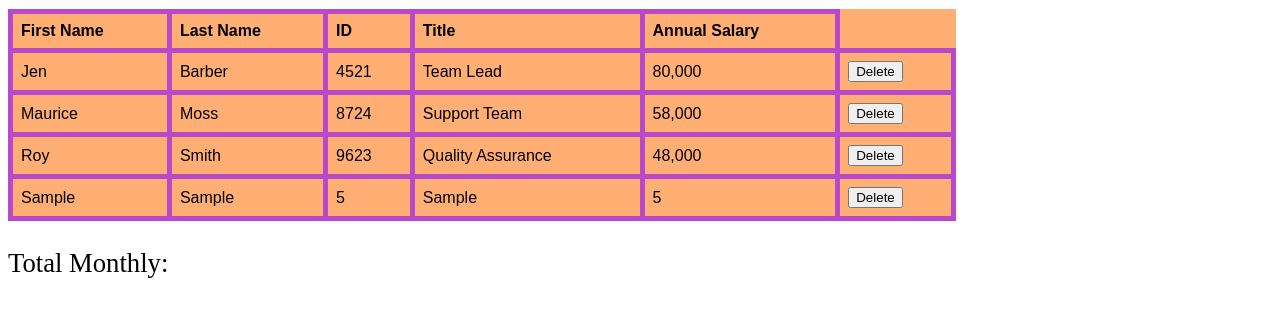
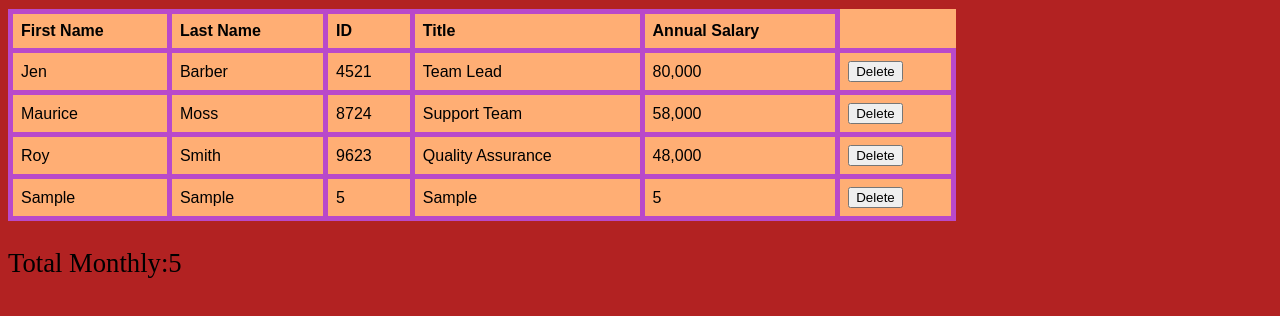
Before and after one commit to Bles-t/Salary-Calculator, a plain HTML site: page index.html in a window 1280 px wide. Both pictures are taken after typing "Sample", "Sample", "5", "Sample", "5" into the empty fields and a click on the input 1044 px from the left and 222 px from the top of the page. Shown: the part 318-634 px from the top of the page. Drawn offline with Linux system fonts and the light colour scheme.

Commit message:
Trying to add monthly sum

```diff
--- a/client.js
+++ b/client.js
@@ -1,5 +1,5 @@
 console.log("Hello World");
-
+monthCounter = 0
 function submitForm(event) {
   console.log(submitForm);
 
@@ -23,10 +23,18 @@ function submitForm(event) {
   <td>${iDVal}</td>
   <td>${titleVal}</td>
   <td>${aSalVal}</td>
-  <td><button onclick="removeRow(
+  <td><button onclick="removeRow(event)">Delete</button></td>
+</tr>`
 
-    )">Delete</button></td>
-</tr>`
+  monthlyTotal = document.querySelector('#totalSum')
+
+  totalMonth = aSalVal
+
+  monthlyTotal.innerHTML += `
+  <div>
+  <p id="totalSum" class="total">Total Monthly:${totalMonth}</p>
+</div>
+  `
 
   console.log(salaryTable);
 
--- a/index.html
+++ b/index.html
@@ -69,7 +69,7 @@
     </tbody>
   </table>
   <div>
-    <p class="total">Total Monthly:</p>
+    <p id="totalSum" class="total"></p>
   </div>
 
   <script src="client.js"></script>
--- a/style.css
+++ b/style.css
@@ -1,3 +1,7 @@
+body {
+  background-color: firebrick;
+}
+
 h1 {
   background-color: gray;
   text-align: center;
```
